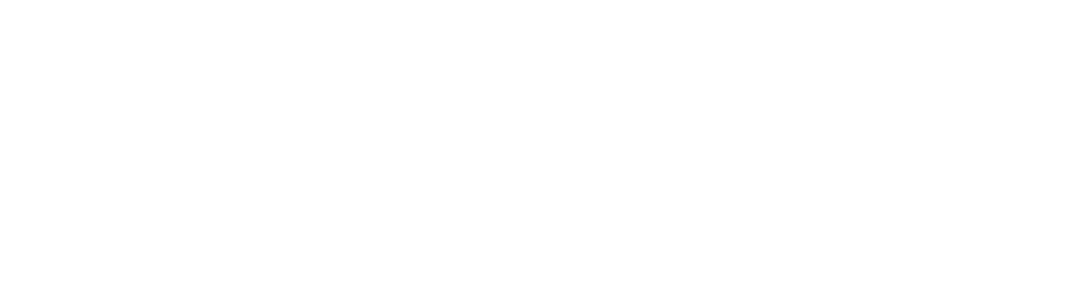
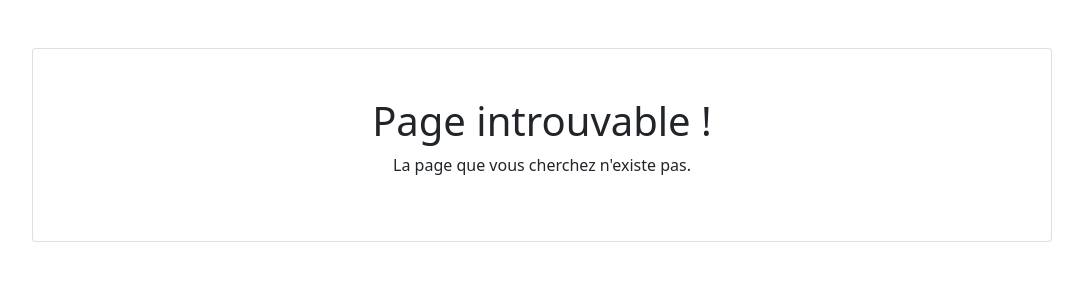
Before and after one commit to mvidailhet/cours-angular-pokedex, an Angular app: page /not-found in a window 1280 px wide. Before the commit this address led to /. Shown: the top 300 px of the page, without its empty margins (98-1181 px from the left). Built offline with nearby package versions, Linux system fonts and the light colour scheme.

Commit message:
Redirection des mauvaises url avec une route wildcard + 'Page not Found'

```diff
--- a/src/app/app.module.ts
+++ b/src/app/app.module.ts
@@ -12,6 +12,7 @@ import { PokemonComponent } from './pages/pokemon/pokemon.component';
 import { GeneralComponent } from './pages/pokemon/tabs/general/general.component';
 import { StatsComponent } from './pages/pokemon/tabs/stats/stats.component';
 import { EvolutionsComponent } from './pages/pokemon/tabs/evolutions/evolutions.component';
+import { NotFoundComponent } from './pages/pokemon/not-found/not-found.component';
 
 @NgModule({
   declarations: [
@@ -23,6 +24,7 @@ import { EvolutionsComponent } from './pages/pokemon/tabs/evolutions/evolutions.
     GeneralComponent,
     StatsComponent,
     EvolutionsComponent,
+    NotFoundComponent,
   ],
   imports: [BrowserModule, AppRoutingModule, NgbModule, FormsModule],
   providers: [],
--- /dev/null
+++ b/src/app/pages/pokemon/not-found/not-found.component.html
@@ -0,0 +1,6 @@
+<div class="container">
+  <div class="card p-5 m-5 text-center">
+    <h1>Page introuvable !</h1>
+    <p>La page que vous cherchez n'existe pas.</p>
+  </div>
+</div>
```
Also changed, not shown: src/app/app-routing.module.ts (+9 -0 lines), src/app/pages/pokemon/not-found/not-found.component.ts (added, +8 -0 lines), src/app/pages/pokemon/not-found/not-found.component.scss (added), 1 other file (tests, documents, lock files or other folders).
